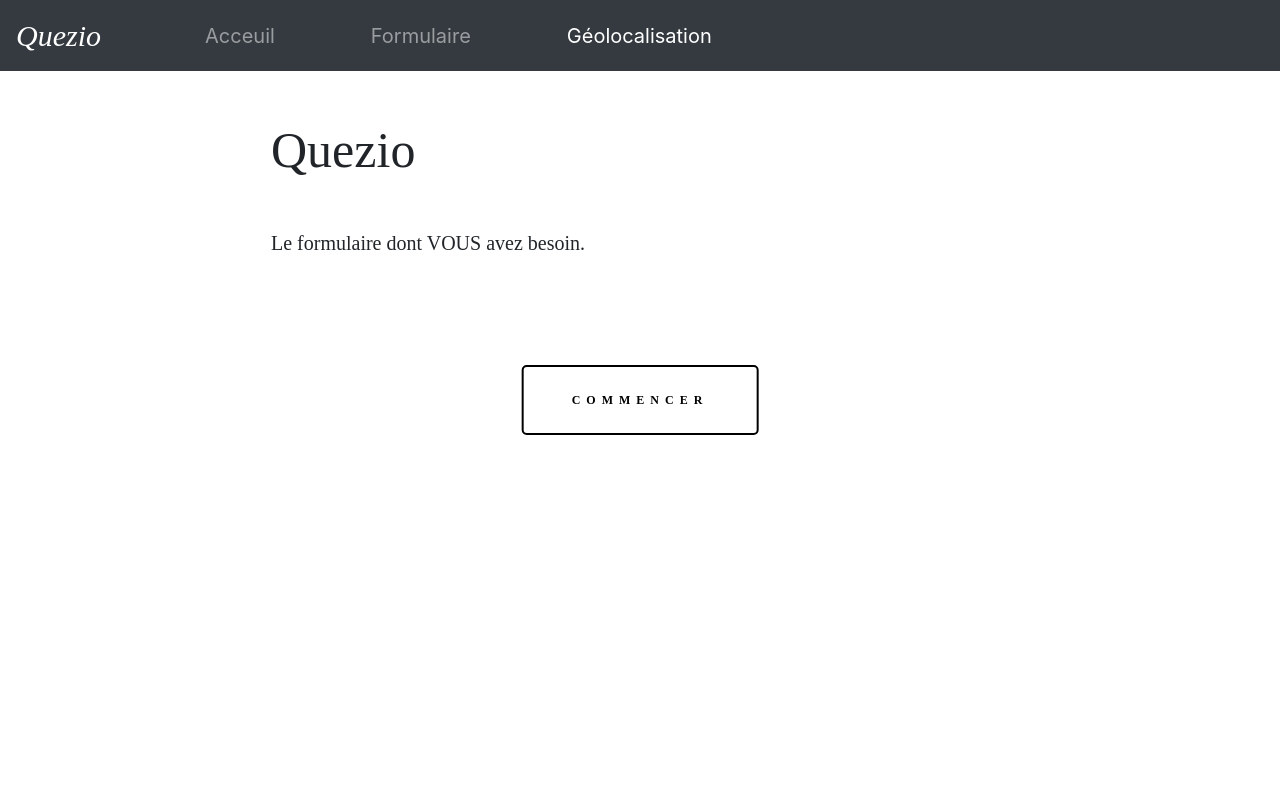
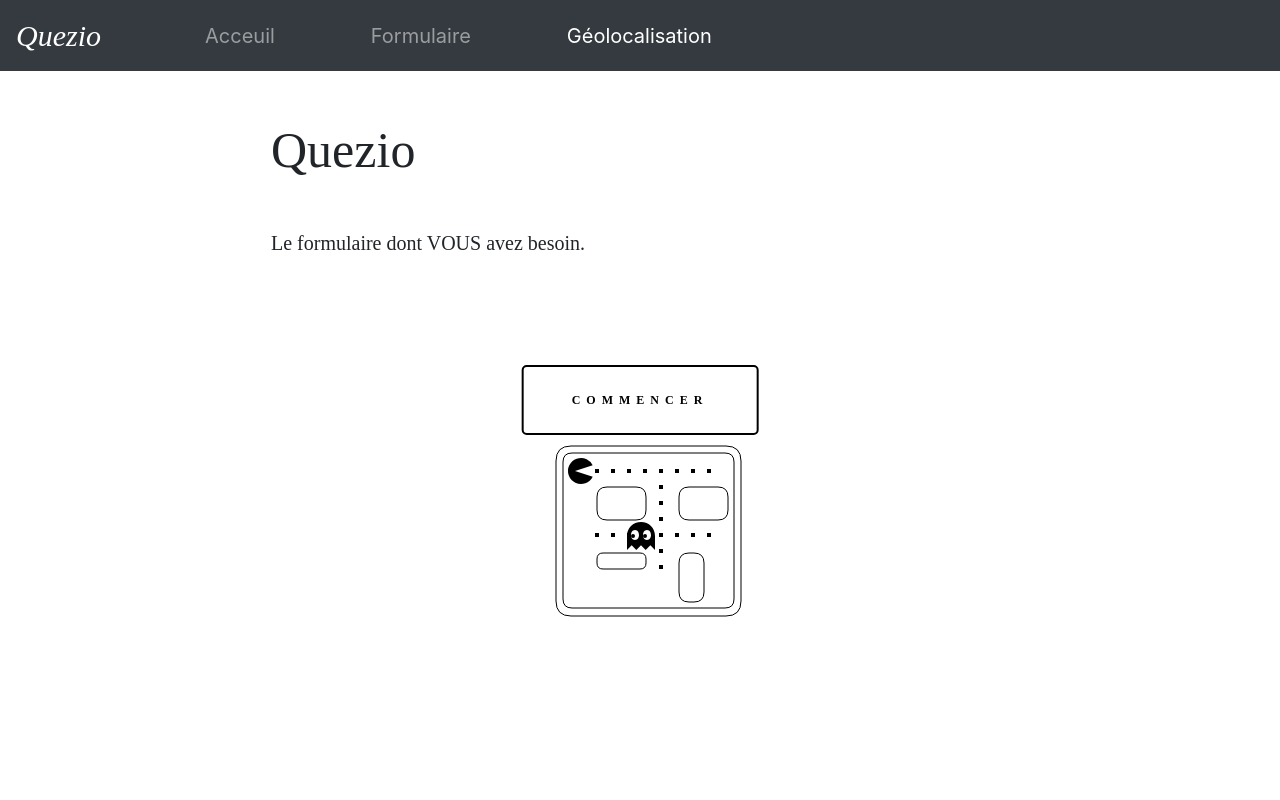
Before and after one commit to ThomasCarrillo/TD-JS-NEVOT, a plain HTML site: page index.html in a window 1280 px wide. Shown: the top 800 px of the page. Drawn offline with nearby package versions, Linux system fonts and the light colour scheme; some packages are replaced by stand-ins of ours; a web font is replaced by a local one.

Commit message:
SURPRISE #PACMAN

```diff
--- a/CSS/master.css
+++ b/CSS/master.css
@@ -101,6 +101,10 @@ header .navbar{
      top: 0;
 }
 
+.canvas{
+  margin: 25% 30% 0 42.5%;
+}
+
 .ancre{
   visibility: hidden;
 }
--- a/JS/script.js
+++ b/JS/script.js
@@ -130,3 +130,87 @@
                         'Error: Your browser doesn\'t support geolocation.');
   infoWindow.open(map);
 }
+
+function dessiner() {
+  var canevas = document.getElementById('canvas');
+  if (canevas.getContext) {
+    var ctx = canevas.getContext('2d');
+
+    rectArrondi(ctx, 12, 12, 185, 170, 15);
+    rectArrondi(ctx, 19, 19, 171, 155, 9);
+    rectArrondi(ctx, 53, 53, 49, 33, 10);
+    rectArrondi(ctx, 53, 119, 49, 16, 6);
+    rectArrondi(ctx, 135, 53, 49, 33, 10);
+    rectArrondi(ctx, 135, 119, 25, 49, 10);
+
+    ctx.beginPath();
+    ctx.arc(37, 37, 13, Math.PI/7, -Math.PI/7, false);
+    ctx.lineTo(31, 37);
+    ctx.fill();
+
+    for(var i = 0; i< 8; i++) {
+      ctx.fillRect(51 + i * 16, 35, 4, 4);
+    }
+
+    for(i = 0; i < 6; i++) {
+      ctx.fillRect(115, 51 + i * 16, 4, 4);
+    }
+
+    for(i = 0; i < 8; i++) {
+      ctx.fillRect(51 + i * 16, 99, 4, 4);
+    }
+
+    ctx.beginPath();
+    ctx.moveTo(83, 116);
+    ctx.lineTo(83, 102);
+    ctx.bezierCurveTo(83, 94, 89, 88, 97, 88);
+    ctx.bezierCurveTo(105, 88, 111, 94, 111, 102);
+    ctx.lineTo(111, 116);
+    ctx.lineTo(106.333, 111.333);
+    ctx.lineTo(101.666, 116);
+    ctx.lineTo(97, 111.333);
+    ctx.lineTo(92.333, 116);
+    ctx.lineTo(87.666, 111.333);
+    ctx.lineTo(83, 116);
+    ctx.fill();
+
+    ctx.fillStyle = "white";
+    ctx.beginPath();
+    ctx.moveTo(91, 96);
+    ctx.bezierCurveTo(88, 96, 87, 99, 87, 101);
+    ctx.bezierCurveTo(87, 103, 88, 106, 91, 106);
+    ctx.bezierCurveTo(94, 106, 95, 103, 95, 101);
+    ctx.bezierCurveTo(95, 99, 94, 96, 91, 96);
+    ctx.moveTo(103, 96);
+    ctx.bezierCurveTo(100, 96, 99, 99, 99, 101);
+    ctx.bezierCurveTo(99, 103, 100, 106, 103, 106);
+    ctx.bezierCurveTo(106, 106, 107, 103, 107, 101);
+    ctx.bezierCurveTo(107, 99, 106, 96, 103, 96);
+    ctx.fill();
+
+    ctx.fillStyle = "black";
+    ctx.beginPath();
+    ctx.arc(101, 102, 2, 0, Math.PI * 2, true);
+    ctx.fill();
+
+    ctx.beginPath();
+    ctx.arc(89, 102, 2, 0, Math.PI * 2, true);
+    ctx.fill();
+  }
+}
+
+// Une fonction utilitaire pour tracer des rectangles avec des coins arrondis
+
+function rectArrondi(ctx, x, y, largeur, hauteur, rayon) {
+  ctx.beginPath();
+  ctx.moveTo(x, y + rayon);
+  ctx.lineTo(x, y + hauteur - rayon);
+  ctx.quadraticCurveTo(x, y + hauteur, x + rayon, y + hauteur);
+  ctx.lineTo(x + largeur - rayon, y + hauteur);
+  ctx.quadraticCurveTo(x + largeur, y + hauteur, x + largeur, y + hauteur - rayon);
+  ctx.lineTo(x + largeur, y + rayon);
+  ctx.quadraticCurveTo(x + largeur, y, x + largeur - rayon, y);
+  ctx.lineTo(x + rayon,y);
+  ctx.quadraticCurveTo(x, y, x, y + rayon);
+  ctx.stroke();
+}
--- a/index.html
+++ b/index.html
@@ -9,7 +9,7 @@
     <link rel="stylesheet" href="https://use.fontawesome.com/releases/v5.7.1/css/all.css" integrity="sha384-fnmOCqbTlWIlj8LyTjo7mOUStjsKC4pOpQbqyi7RrhN7udi9RwhKkMHpvLbHG9Sr" crossorigin="anonymous">
     <link rel="stylesheet" href="dropzone-5.5.0/dist/dropzone.css">
   </head>
-  <body data-spy="scroll" data-target="#navigation" data-offset="0">
+  <body data-spy="scroll" data-target="#navigation" data-offset="0" onload="dessiner();">
     <header id="accueil">
       <nav class="navbar navbar-expand-lg navbar-dark bg-dark" id="navigation">
         <a class="navbar-brand scroll" href="#accueil">Quezio</a>
@@ -35,6 +35,7 @@
       <h1 class="col-md-6">Quezio</h1>
       <p class="col-sm-6">Le formulaire dont VOUS avez besoin.</p>
       <a class="navlink scroll" href="#form"><button class="myBtn">COMMENCER</button></a>
+      <canvas id="canvas" class="canvas" width="200" height="200"></canvas>
     </section>
     <div id="form">
       <h1 class="ancre">ANCRE</h1>
```
Lines whose indentation alone changed are shown as unchanged.
